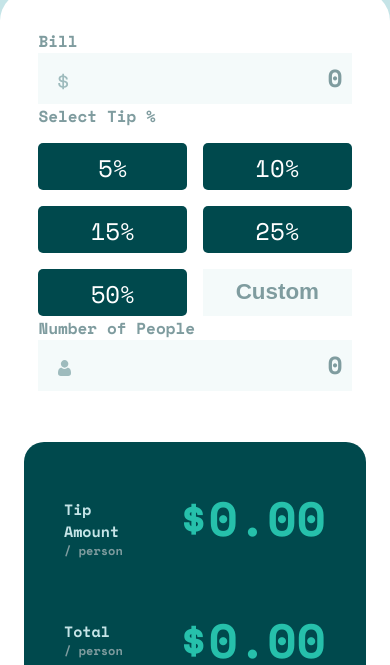
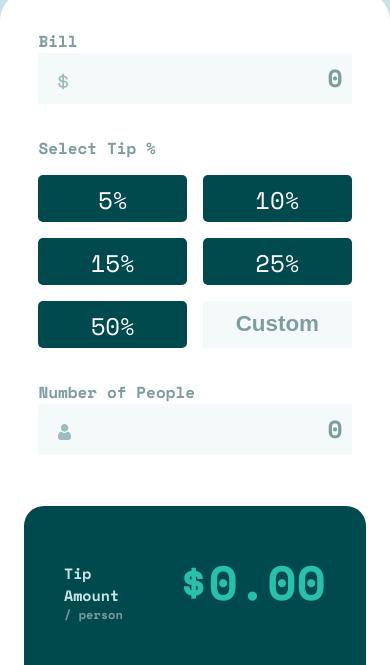
Before and after one commit to outerpreneur/tip-calculator-app-main, a plain HTML site: page index.html in a window 390 px wide. Shown: the part 149-814 px from the top of the page. Drawn offline with nearby package versions, Linux system fonts and the light colour scheme.

Commit message:
gap fixes in sections

```diff
--- a/index.html
+++ b/index.html
@@ -19,7 +19,7 @@
     <section class="container">
       <section class="input">
         <form>
-          <div>
+          <div class="input-1">
             <label for="bill">Bill</label>
             <div class="bill-input">
               <input type="text" placeholder="0" id="bill" />
@@ -27,7 +27,7 @@
             </div>
           </div>
 
-          <div>
+          <div class="input-2">
             <p>Select Tip %</p>
             <div class="tip-selection">
               <button>5%</button>
@@ -39,7 +39,7 @@
             </div>
           </div>
 
-          <div>
+          <div class="input-3">
             <label for="people">Number of People</label>
             <div class="people-input">
               <input type="text" placeholder="0" id="people" />
--- a/style.css
+++ b/style.css
@@ -250,4 +250,10 @@ input::-webkit-inner-spin-button {
     main {
         width: 100%;
     }
+    form {
+        gap: 2em;
+    }
+    .output {
+        gap: 2em;
+    }
 }
```
